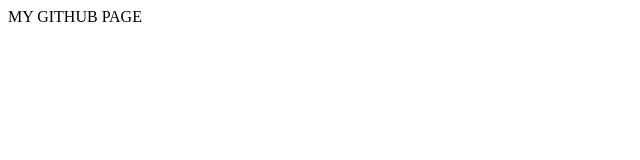
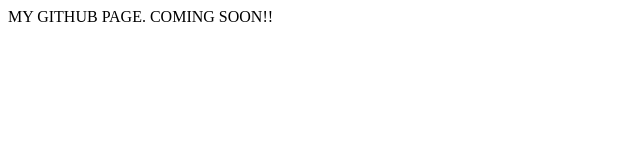
Before and after one commit to sumitpaul/sumitpaul.github.com, a plain HTML site: page index.html in a window 1280 px wide. Shown: the whole page, without its empty margins (0-640 px from the left). Drawn offline with Linux system fonts and the light colour scheme.

Commit message:
coming soon

```diff
--- a/index.html
+++ b/index.html
@@ -3,6 +3,6 @@
 	<title>sumitpaul.github.com</title>
 </head>
 <body>
-	<p>MY GITHUB PAGE</p>
+	<p>MY GITHUB PAGE. COMING SOON!!</p>
 </body>
 <html>
```
